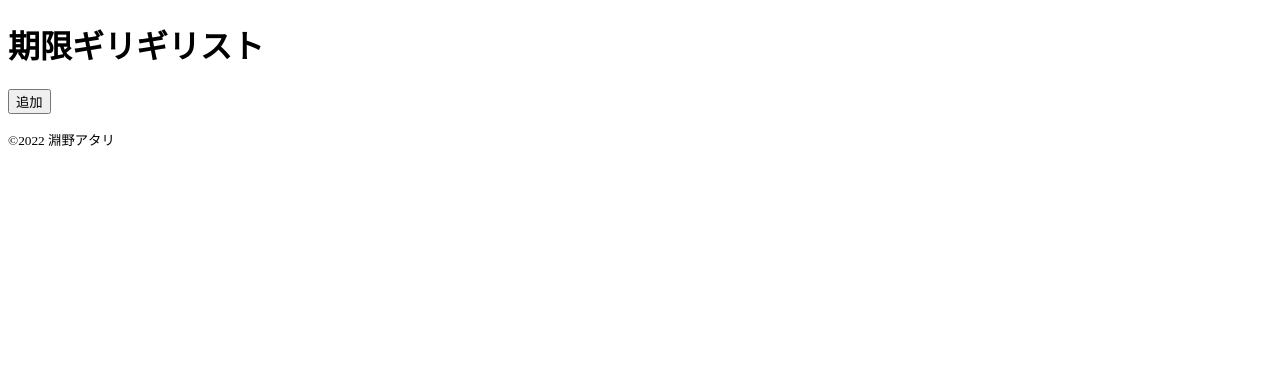
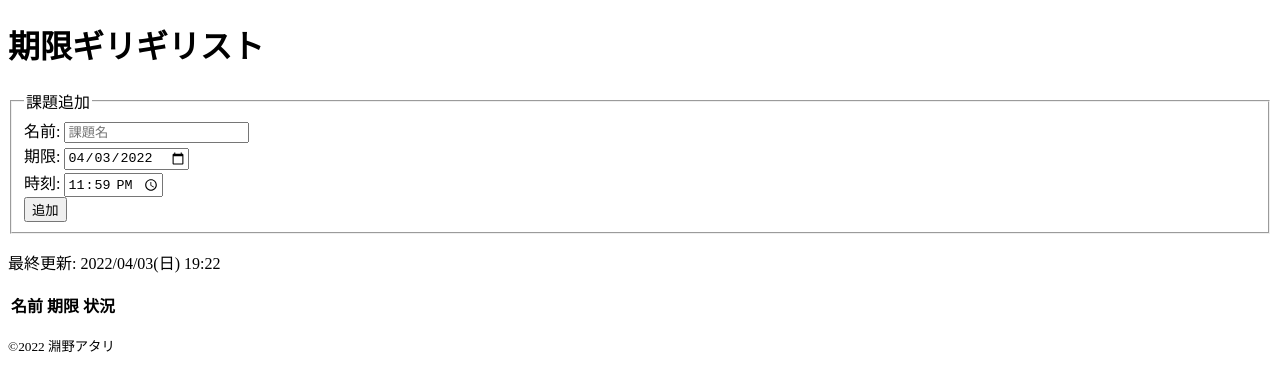
Before and after one commit to hutinoatari/deadlineBarelist, a Next.js app: page / in a window 1280 px wide. Shown: the top 390 px of the page. Built offline with nearby package versions, Linux system fonts and the light colour scheme.

Commit message:
データの表示部分を実装

```diff
--- a/src/pages/index.tsx
+++ b/src/pages/index.tsx
@@ -1,29 +1,136 @@
-import { FC, useState } from "react";
+import { FC, useEffect, useState } from "react";
+import { TaskData } from "../types/data";
+import { generateRandomString } from "../utils/util";
+import { numberTo2Digits, ISOStringToYYYYMMDDdHHMM } from "../utils/dateUtil";
 
 const TopPage: FC<{}> = () => {
-    const [taskDatas, setTaskDatas] = useState<string[]>([]);
+    const [taskDatas, setTaskDatas] = useState<TaskData[]>([]);
+    const [nowDate, setNowDate] = useState<Date>(new Date());
+    const [taskName, setTaskName] = useState<string>("");
+    const [taskDeadlineDate, setTaskDeadlineDate] = useState<string>(
+        `${nowDate.getFullYear()}-${numberTo2Digits(
+            nowDate.getMonth() + 1
+        )}-${numberTo2Digits(nowDate.getDate())}`
+    );
+    const [taskDeadlineTime, setTaskDeadlineTime] = useState<string>("23:59");
+    const [taskDeadline, setTaskDeadline] = useState<Date>(
+        new Date(`${taskDeadlineDate} ${taskDeadlineTime}`)
+    );
+    useEffect(() => {
+        const date = new Date(`${taskDeadlineDate} ${taskDeadlineTime}`);
+        setTaskDeadline(date);
+    }, [taskDeadlineDate, taskDeadlineTime]);
+
     return (
         <>
             <header>
                 <h1>期限ギリギリスト</h1>
             </header>
             <main>
+                <form>
+                    <fieldset>
+                        <legend>課題追加</legend>
+                        <div>
+                            <label>
+                                名前:{" "}
+                                <input
+                                    type="text"
+                                    value={taskName}
+                                    onChange={(e) =>
+                                        setTaskName(e.target.value)
+                                    }
+                                    placeholder="課題名"
+                                />
+                            </label>
+                        </div>
+                        <div>
+                            <label>
+                                期限:{" "}
+                                <input
+                                    type="date"
+                                    value={taskDeadlineDate}
+                                    onChange={(e) => {
+                                        if (e.target.value === "") {
+                                            alert("不正な入力です。");
+                                            return;
+                                        }
+                                        setTaskDeadlineDate(e.target.value);
+                                    }}
+                                />
+                            </label>
+                        </div>
+                        <div>
+                            <label>
+                                時刻:{" "}
+                                <input
+                                    type="time"
+                                    value={taskDeadlineTime}
+                                    onChange={(e) => {
+                                        if (e.target.value === "") {
+                                            alert("不正な入力です。");
+                                            return;
+                                        }
+                                        setTaskDeadlineTime(e.target.value);
+                                    }}
+                                />
+                            </label>
+                        </div>
+                        <div>
                             <button
-                    onClick={() =>
-                        setTaskDatas([
-                            ...taskDatas,
-                            "" + Math.floor(Math.random() * 100),
-                        ])
+                                type="button"
+                                onClick={() => {
+                                    const trimedTaskName = taskName.trim();
+                                    if (trimedTaskName === "") {
+                                        alert("課題名を入力してください。");
+                                        return;
                                     }
+                                    const newTaskData: TaskData = {
+                                        id: generateRandomString(),
+                                        name: trimedTaskName,
+                                        deadline: taskDeadline.toISOString(),
+                                        isDone: false,
+                                    };
+                                    setTaskDatas([...taskDatas, newTaskData]);
+                                    setTaskName("");
+                                    setTaskDeadlineDate(
+                                        `${nowDate.getFullYear()}-${numberTo2Digits(
+                                            nowDate.getMonth() + 1
+                                        )}-${numberTo2Digits(
+                                            nowDate.getDate()
+                                        )}`
+                                    );
+                                    setTaskDeadlineTime("23:59");
+                                }}
                             >
                                 追加
                             </button>
+                        </div>
+                    </fieldset>
+                </form>
+                <p>
+                    最終更新: {ISOStringToYYYYMMDDdHHMM(nowDate.toISOString())}
+                </p>
                 <table>
-                    {taskDatas.map((e, i) => (
-                        <tr key={i}>
-                            <td>{e}</td>
+                    <thead>
+                        <tr>
+                            <th>名前</th>
+                            <th>期限</th>
+                            <th>状況</th>
+                        </tr>
+                    </thead>
+                    <tbody>
+                        {taskDatas.map((taskData) => (
+                            <tr key={taskData.id}>
+                                <td>{taskData.name}</td>
+                                <td>
+                                    {ISOStringToYYYYMMDDdHHMM(
+                                        taskData.deadline
+                                    )}
+                                </td>
+                                <td>{taskData.isDone ? "完了" : "未"}</td>
                             </tr>
                         ))}
+                    </tbody>
                 </table>
             </main>
             <footer>
--- /dev/null
+++ b/src/types/data.ts
@@ -0,0 +1,6 @@
+export interface TaskData {
+    id: string;
+    name: string;
+    deadline: string;
+    isDone: boolean;
+}
--- /dev/null
+++ b/src/utils/dateUtil.ts
@@ -0,0 +1,19 @@
+const numberTo2Digits = (n: number): string => (n + "").padStart(2, "0");
+
+const dayString = ["日", "月", "火", "水", "木", "金", "土"];
+
+const ISOStringToYYYYMMDDdHHMM = (ISOString: string): string => {
+    const date = new Date(ISOString);
+    const y = date.getFullYear();
+    const mo = date.getMonth() + 1;
+    const d = date.getDate();
+    const day = date.getDay();
+    const h = date.getHours();
+    const mi = date.getMinutes();
+    const YYYYMMDDdHHMM = `${y}/${numberTo2Digits(mo)}/${numberTo2Digits(d)}(${
+        dayString[day]
+    }) ${numberTo2Digits(h)}:${numberTo2Digits(mi)}`;
+    return YYYYMMDDdHHMM;
+};
+
+export { numberTo2Digits, dayString, ISOStringToYYYYMMDDdHHMM };
--- /dev/null
+++ b/src/utils/util.ts
@@ -0,0 +1,14 @@
+const rand = (n: number): number => Math.floor(Math.random() * n);
+
+const chooseOne = <T>(a: T[]): T => a[rand(a.length)];
+
+const generateRandomString = (): string => {
+    const charList =
+        "0123456789ABCDEFGHIJKLMNOPQRSTUVWXYZabcdefghijklmnopqrstuvwxyz".split(
+            ""
+        );
+    const randomString = [...Array(32)].map(() => chooseOne(charList)).join("");
+    return randomString;
+};
+
+export { rand, chooseOne, generateRandomString };
```
Lines whose indentation alone changed are shown as unchanged.
